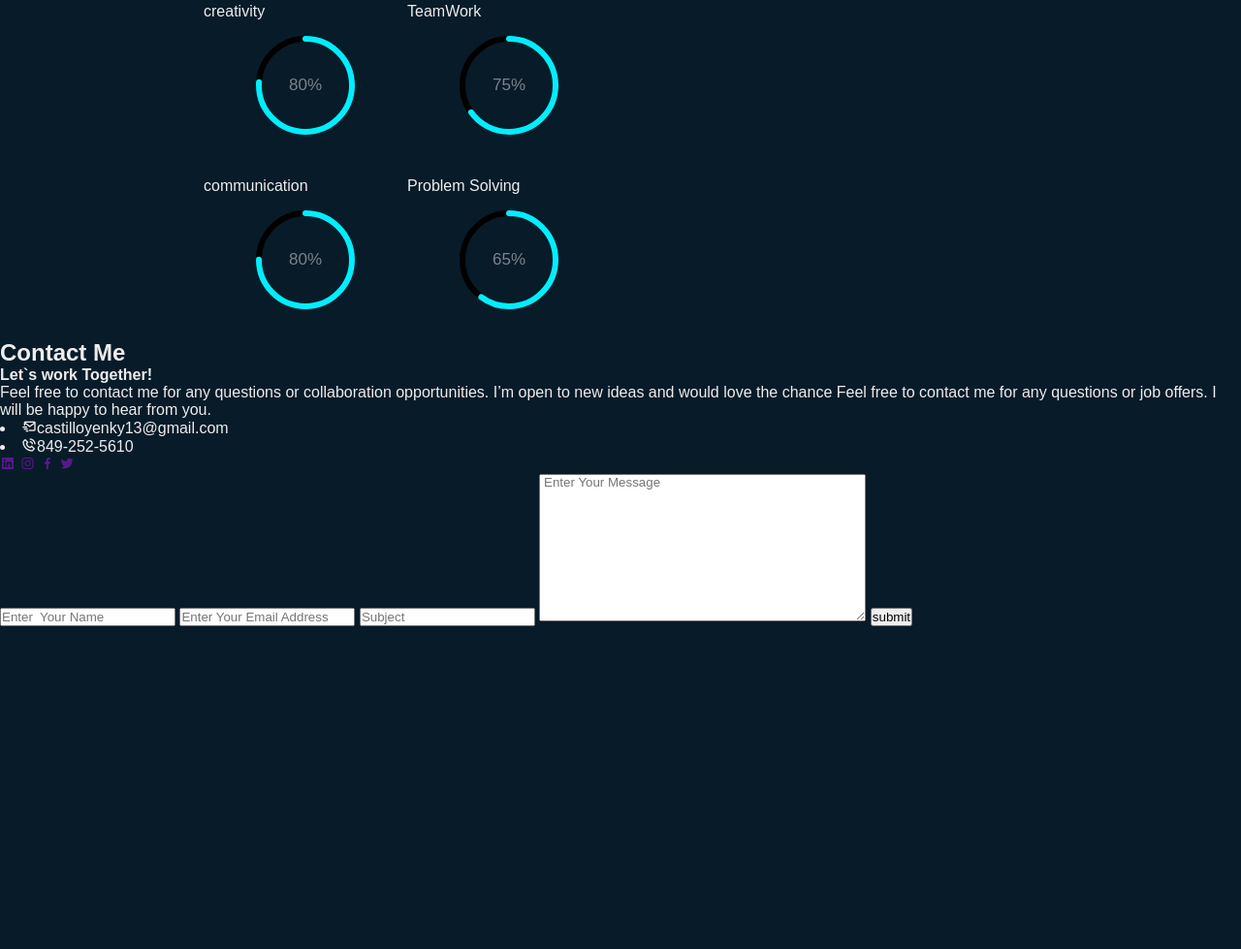
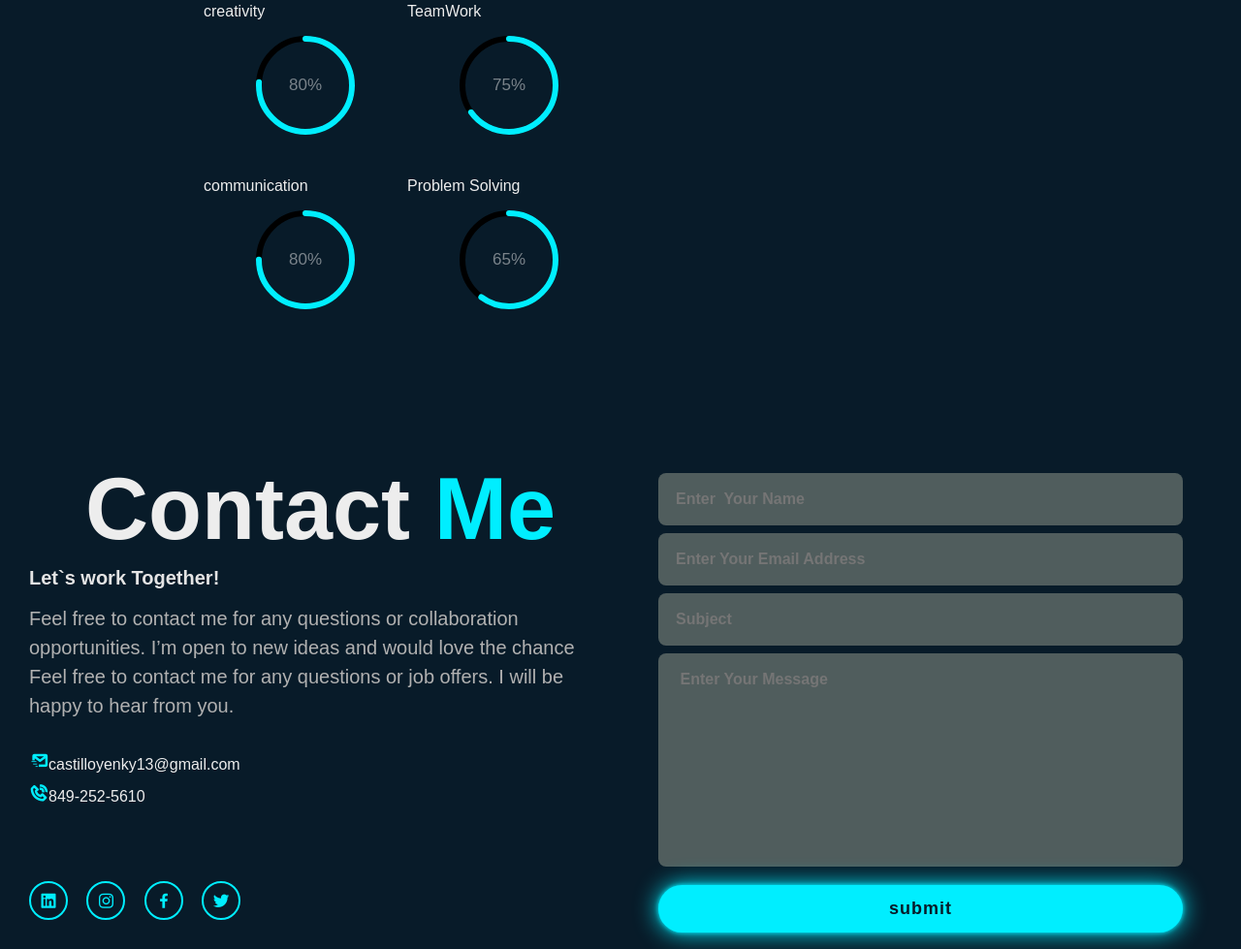
Before and after one commit to YenkyFigueroa/My-portafolio, a plain HTML site: page index.html in a window 1280 px wide. Shown: the part 2377-3356 px from the top of the page at 97% size. Before the commit the page ends 3023 px from the top, so only its background shows below. Drawn offline with nearby package versions, Linux system fonts and the light colour scheme; a web font is replaced by a local one.

Commit message:
no cambios.

```diff
--- a/styles.css
+++ b/styles.css
@@ -423,7 +423,129 @@ section{
     opacity: 0;
 }
 
+.contact{
+    display: grid;
+    grid-template-columns: repeat(2, 1fr);
+    align-items: center;
+    gap: 3rem;
+    padding-left: 30px;
+    margin-top: 130px;
+}
 
+.contact-text h2{
+    font-size: 90px;
+    line-height: 1;
+    text-align: center;
+
+}
+
+.contact-text h2 span{
+    color: #0ef;
+}
+
+.contact-text h4{
+    margin: 15px 0;
+    color: rgb(228, 228, 228);
+    font-size: 20px;
+    font-weight: 600;
+}
+
+.contact-text p{
+    color: rgb(177, 177, 177);
+    font-size: 20px;
+    line-height: 30px;
+    margin-bottom: 2rem;
+}
+.contact-list {
+    margin-bottom: 3rem;
+}
+
+.contact-list li{
+    margin-bottom: 10px;
+    display: block;
+}
+.contact-list i {
+    display: inline-block;
+    color: #0ef;
+    font-size: 20px;
+    font-weight: 600;
+    transition: all .40s ease;
+}
+
+.contact-list li  a:hover{
+    transform: scale(1.01) translateY(-5px);
+    color: #0ef;
+}
+
+.contact-icons i{
+    display: inline-flex;
+    justify-content: center;
+    align-items: center;
+    width: 40px;
+    height: 40px;
+    border-radius: 50%;
+    background: transparent;
+    border: 2px solid #0ef;
+    font-size: 20px;
+    color: #0ef;
+    text-decoration: none;
+    margin: 30px 15px 30px 0;
+    transition: .5s ease;
+    opacity: 0;
+    animation: slideLeft 1s ease forwards;
+    animation-delay: calc(.2s * var(--i));
+}
+.contact-icons i:hover{
+    background: #0ef;
+    color: #000;
+    box-shadow: 0 0 20px #0ef;
+}
+
+.contact-form{
+    position: relative;
+}
+
+.contact-form  form input,form textarea{
+    border: none;
+    outline: none;
+    width: 90%;
+    padding: 18px;
+    background: #505d5d;
+    color: #000;
+    font-size: 1rem;
+    font-weight: 600;
+    margin-bottom: 0.5rem;
+    border-radius: 0.5rem;
+}
+
+.contact-form textarea{
+    resize: none;
+    height: 220px;
+    margin-bottom: 15px;
+}
+
+.contact-form .send{
+    display: inline-block;
+    padding: 14px 60px;
+    background: #0ef;
+    border-radius: 40px;
+    font-size: 18px;
+    color: #081b29;
+    letter-spacing: 1px;
+    text-decoration: none;
+    font-weight: 600;
+    opacity: 0;
+    animation: slideTop 1s ease forwards;
+    animation-delay:  2s;
+    box-shadow: 0 0 5px #0ef,
+                0 0 25px #0ef;
+}
+
+.contact-form form .send:hover{
+    box-shadow: 0 0 5px cyan,
+    0 0 25px cyan, 0 0 50px cyan,
+    0 0 100px cyan, 0 0 200px cyan ;
+}
 
 
 
```
